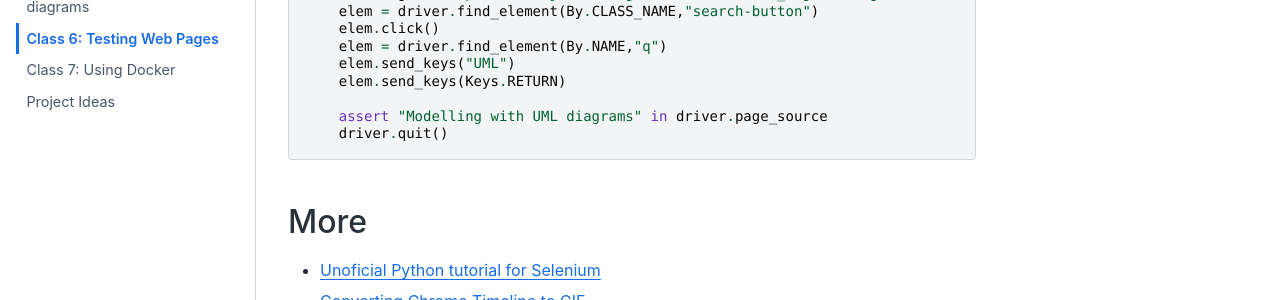
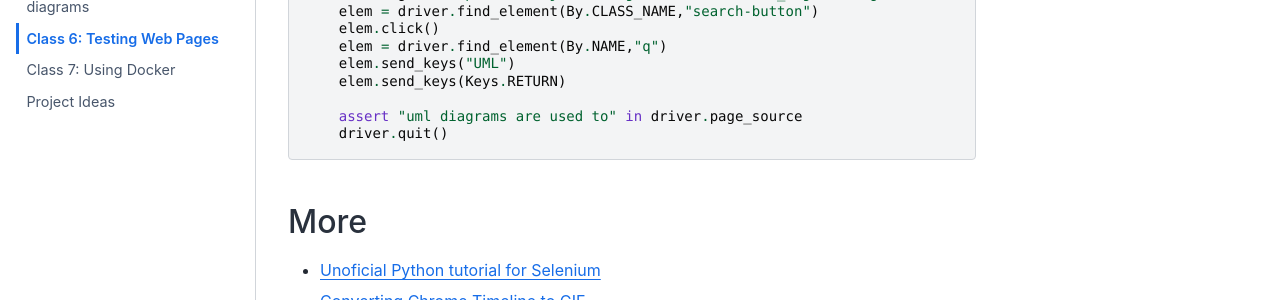
Before and after one commit to maciejskorski/software_engineering, a Jupyter Book: the page built from docs/webapp_testing.md, in a window 1280 px wide and 900 px high, scrolled down 1701 px. Shown: the part 405-705 px from the top of the window. Built offline with Jupyter Book 1.0.4 settings and Sphinx 7.4.7 and the Sphinx Book theme 1.1.4, drawn with Linux system fonts in a browser that asks for light colours.

Commit message:
update docs on selenium

````diff
--- a/docs/webapp_testing.md
+++ b/docs/webapp_testing.md
@@ -80,7 +80,7 @@ def test_webpage_search():
     elem.send_keys("UML")
     elem.send_keys(Keys.RETURN)
 
-    assert "Modelling with UML diagrams" in driver.page_source
+    assert "uml diagrams are used to" in driver.page_source
     driver.quit()
 ```
 
````
